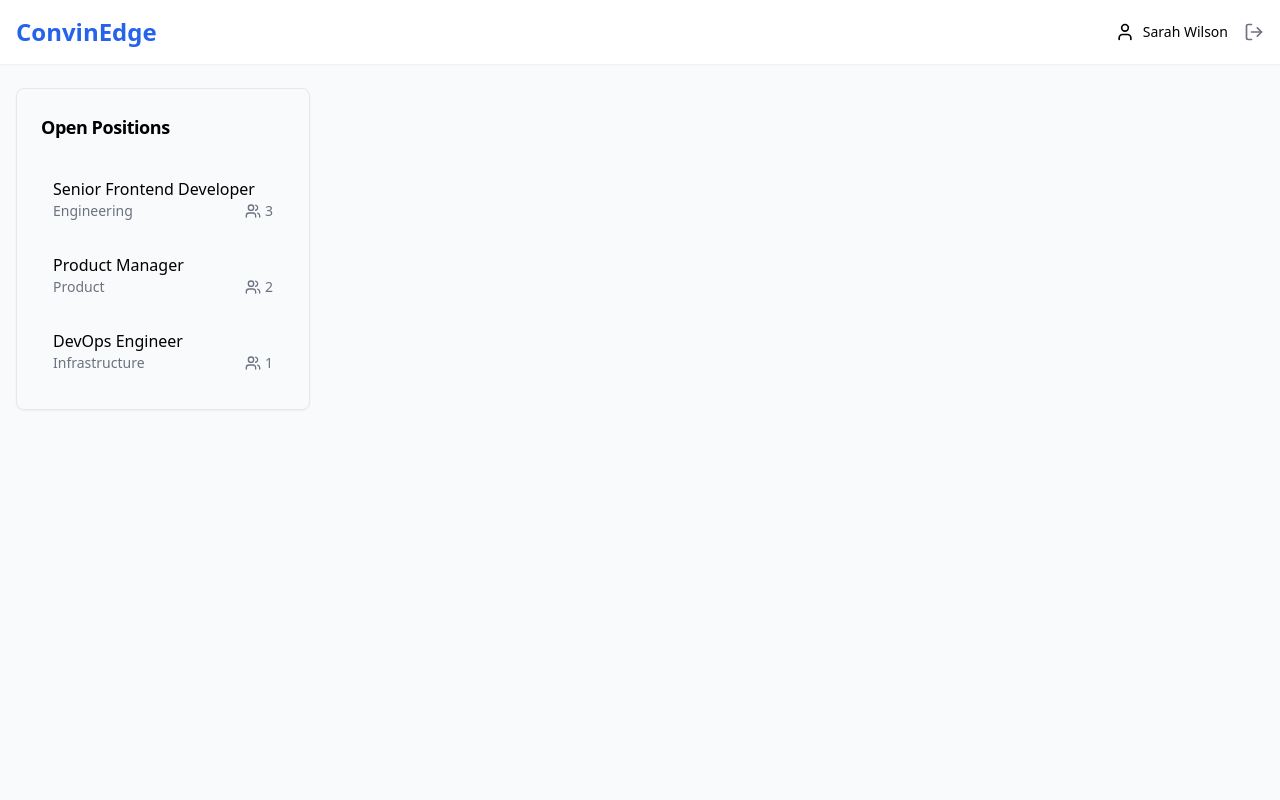
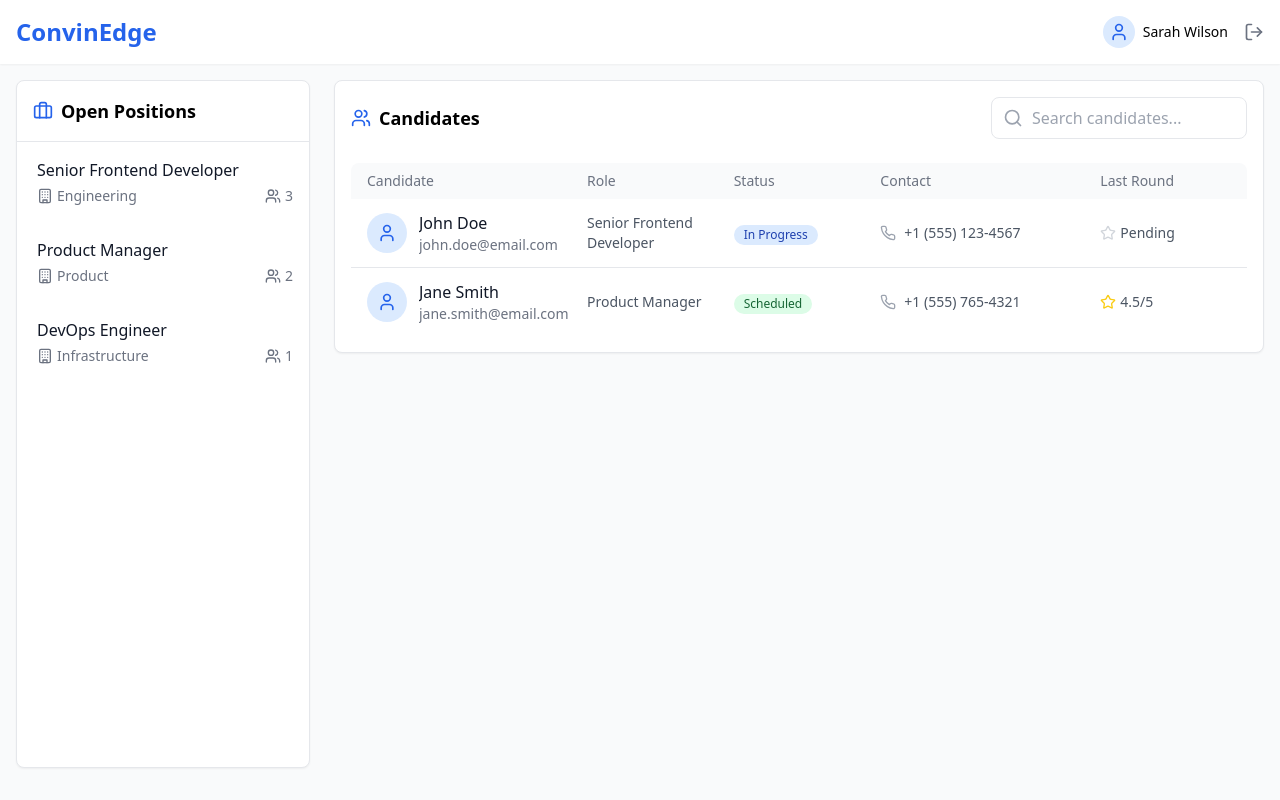
Before and after one commit to achyuthreddyi/HireSight, a React (Create React App) app: page / in a window 1280 px wide. Built offline with nearby package versions, Linux system fonts and the light colour scheme.

Commit message:
changes cards for candidates to list

```diff
--- a/src/components/Dashboard.jsx
+++ b/src/components/Dashboard.jsx
@@ -4,25 +4,15 @@ import React, { useState } from 'react';
 import {
   User,
   LogOut,
+  Users,
+  Briefcase,
+  Building,
+  Mail,
   Calendar,
-  MessageCircle,
-  Clock,
-  Users,
-  ChevronRight
+  Search,
+  Phone,
+  Star
 } from 'lucide-react';
-import {
-  Card,
-  CardContent,
-  CardHeader,
-  CardTitle,
-} from "./ui/card";
-import {
-  Select,
-  SelectContent,
-  SelectItem,
-  SelectTrigger,
-  SelectValue,
-} from "./ui/select";
 import UserDetailsModal from './UserDetailsModal';
 
 // Mock data for development
@@ -37,8 +27,11 @@ const MOCK_DATA = {
       id: 1,
       name: 'John Doe',
       email: 'john.doe@email.com',
+      phone: '+1 (555) 123-4567',
+      role: 'Senior Frontend Developer',
       jobId: 1,
       status: 'In Progress',
+      rating: 4.5,
       rounds: [
         {
           id: 1,
@@ -62,8 +55,11 @@ const MOCK_DATA = {
       id: 2,
       name: 'Jane Smith',
       email: 'jane.smith@email.com',
+      phone: '+1 (555) 765-4321',
+      role: 'Product Manager',
       jobId: 1,
       status: 'Scheduled',
+      rating: 3.8,
       rounds: [
         {
           id: 1,
@@ -91,15 +87,11 @@ const MOCK_DATA = {
 };
 
 const Dashboard = () => {
-  // State management
   const [selectedJob, setSelectedJob] = useState(null);
   const [selectedCandidate, setSelectedCandidate] = useState(null);
-  const [isInterviewActive, setIsInterviewActive] = useState(false);
-  const [selectedRoundType, setSelectedRoundType] = useState('');
-  const [selectedInterviewer, setSelectedInterviewer] = useState('');
   const [showUserModal, setShowUserModal] = useState(false);
+  const [searchTerm, setSearchTerm] = useState('');
 
-  // Handler functions
   const handleJobSelect = (job) => {
     setSelectedJob(job);
     setSelectedCandidate(null);
@@ -110,33 +102,30 @@ const Dashboard = () => {
     setShowUserModal(true);
   };
 
-  const handleStartInterview = () => {
-    setIsInterviewActive(true);
-  };
+  const filteredCandidates = MOCK_DATA.candidates
+    .filter(c => selectedJob ? c.jobId === selectedJob.id : true)
+    .filter(c =>
+      c.name.toLowerCase().includes(searchTerm.toLowerCase()) ||
+      c.email.toLowerCase().includes(searchTerm.toLowerCase())
+    );
 
-  const handleEndInterview = () => {
-    setIsInterviewActive(false);
-  };
-
-  const handleScheduleInterview = () => {
-    if (!selectedRoundType || !selectedInterviewer) {
-      alert('Please select both round type and interviewer');
-      return;
-    }
-    // Here you would typically make an API call to schedule the interview
-    alert('Interview scheduled successfully!');
+  const getRoundRating = (rounds) => {
+    const lastRound = rounds[rounds.length - 1];
+    return lastRound.status === 'Passed' ? '4.5/5' : 'Pending';
   };
 
   return (
     <div className="min-h-screen bg-gray-50">
       {/* Header */}
-      <header className="bg-white shadow-sm">
+      <header className="bg-white shadow-sm fixed w-full top-0 z-10">
         <div className="max-w-7xl mx-auto px-4 py-4 flex justify-between items-center">
           <div className="text-2xl font-bold text-blue-600">ConvinEdge</div>
           <div className="flex items-center space-x-4">
             <div className="flex items-center space-x-2">
-              <User className="w-5 h-5" />
-              <span className="text-sm">Sarah Wilson</span>
+              <div className="w-8 h-8 rounded-full bg-blue-100 flex items-center justify-center">
+                <User className="w-5 h-5 text-blue-600" />
+              </div>
+              <span className="text-sm font-medium">Sarah Wilson</span>
             </div>
             <LogOut className="w-5 h-5 cursor-pointer text-gray-500 hover:text-gray-700" />
           </div>
@@ -144,222 +133,136 @@ const Dashboard = () => {
       </header>
 
       {/* Main Content */}
-      <main className="max-w-7xl mx-auto px-4 py-6">
-        <div className="grid grid-cols-12 gap-6">
-          {/* Jobs List */}
-          <div className="col-span-3">
-            <Card>
-              <CardHeader>
-                <CardTitle className="text-lg">Open Positions</CardTitle>
-              </CardHeader>
-              <CardContent>
-                <div className="space-y-2">
-                  {MOCK_DATA.jobs.map(job => (
-                    <div
-                      key={job.id}
-                      onClick={() => handleJobSelect(job)}
-                      className={`p-3 rounded-lg cursor-pointer transition-colors ${
-                        selectedJob?.id === job.id
-                          ? 'bg-blue-50 border border-blue-200'
-                          : 'hover:bg-gray-50'
-                      }`}
-                    >
-                      <div className="font-medium">{job.title}</div>
-                      <div className="text-sm text-gray-500 flex items-center justify-between">
-                        <span>{job.department}</span>
-                        <span className="flex items-center">
-                          <Users className="w-4 h-4 mr-1" />
-                          {job.openings}
-                        </span>
+      <main className="pt-20 pb-6">
+        <div className="max-w-7xl mx-auto px-4">
+          <div className="grid grid-cols-12 gap-6">
+            {/* Jobs List */}
+            <div className="col-span-3 bg-white rounded-lg shadow-sm border h-[calc(100vh-7rem)] sticky top-20">
+              <div className="p-4 border-b">
+                <h2 className="text-lg font-semibold flex items-center">
+                  <Briefcase className="w-5 h-5 mr-2 text-blue-600" />
+                  Open Positions
+                </h2>
+              </div>
+              <div className="overflow-y-auto h-[calc(100%-4rem)]">
+                {MOCK_DATA.jobs.map(job => (
+                  <div
+                    key={job.id}
+                    onClick={() => handleJobSelect(job)}
+                    className={`p-4 cursor-pointer transition-colors border-l-4 ${
+                      selectedJob?.id === job.id
+                        ? 'bg-blue-50 border-l-blue-500'
+                        : 'border-l-transparent hover:bg-gray-50'
+                    }`}
+                  >
+                    <div className="font-medium text-gray-900">{job.title}</div>
+                    <div className="mt-1 flex items-center justify-between text-sm text-gray-500">
+                      <div className="flex items-center">
+                        <Building className="w-4 h-4 mr-1" />
+                        {job.department}
+                      </div>
+                      <div className="flex items-center">
+                        <Users className="w-4 h-4 mr-1" />
+                        {job.openings}
                       </div>
                     </div>
-                  ))}
-                </div>
-              </CardContent>
-            </Card>
-          </div>
+                  </div>
+                ))}
+              </div>
+            </div>
 
-          {/* Candidates List */}
-          <div className="col-span-4">
-            {selectedJob && (
-              <Card>
-                <CardHeader>
-                  <CardTitle className="text-lg">Candidates</CardTitle>
-                </CardHeader>
-                <CardContent>
-                  {MOCK_DATA.candidates
-                    .filter(c => c.jobId === selectedJob.id)
-                    .map(candidate => (
+            {/* Candidates List - Updated */}
+            <div className="col-span-9">
+              <div className="bg-white rounded-lg shadow-sm border">
+                <div className="p-4">
+                  <div className="flex justify-between items-center mb-6">
+                    <h2 className="text-lg font-semibold flex items-center">
+                      <Users className="w-5 h-5 mr-2 text-blue-600" />
+                      Candidates {selectedJob && `for ${selectedJob.title}`}
+                    </h2>
+                    <div className="relative">
+                      <Search className="w-5 h-5 absolute left-3 top-1/2 transform -translate-y-1/2 text-gray-400" />
+                      <input
+                        type="text"
+                        placeholder="Search candidates..."
+                        value={searchTerm}
+                        onChange={(e) => setSearchTerm(e.target.value)}
+                        className="pl-10 pr-4 py-2 border rounded-lg w-64 focus:outline-none focus:ring-2 focus:ring-blue-500"
+                      />
+                    </div>
+                  </div>
+
+                  {/* Table Header */}
+                  <div className="grid grid-cols-12 gap-4 px-4 py-2 bg-gray-50 rounded-t-lg text-sm font-medium text-gray-500">
+                    <div className="col-span-3">Candidate</div>
+                    <div className="col-span-2">Role</div>
+                    <div className="col-span-2">Status</div>
+                    <div className="col-span-3">Contact</div>
+                    <div className="col-span-2">Last Round</div>
+                  </div>
+
+                  {/* Candidates List */}
+                  <div className="divide-y">
+                    {filteredCandidates.map(candidate => (
                       <div
                         key={candidate.id}
                         onClick={() => handleCandidateSelect(candidate)}
-                        className={`p-4 border-b last:border-b-0 cursor-pointer hover:bg-gray-50`}
+                        className="grid grid-cols-12 gap-4 px-4 py-3 items-center hover:bg-gray-50 cursor-pointer transition-colors"
                       >
-                        <div className="flex justify-between items-start">
-                          <div>
-                            <div className="font-medium">{candidate.name}</div>
-                            <div className="text-sm text-gray-500">
+                        {/* Candidate Name & Image */}
+                        <div className="col-span-3 flex items-center space-x-3">
+                          <div className="w-10 h-10 rounded-full bg-blue-100 flex-shrink-0 flex items-center justify-center">
+                            <User className="w-5 h-5 text-blue-600" />
+                          </div>
+                          <div className="truncate">
+                            <div className="font-medium text-gray-900">{candidate.name}</div>
+                            <div className="text-sm text-gray-500 truncate">
                               {candidate.email}
                             </div>
-                            <div className="text-sm text-gray-500">
-                              Latest Round: {candidate.rounds[candidate.rounds.length - 1].type}
-                            </div>
                           </div>
-                          <span className={`text-sm px-2 py-1 rounded ${
+                        </div>
+
+                        {/* Role */}
+                        <div className="col-span-2 text-sm text-gray-600">
+                          {candidate.role}
+                        </div>
+
+                        {/* Status */}
+                        <div className="col-span-2">
+                          <span className={`inline-flex items-center px-2.5 py-0.5 rounded-full text-xs font-medium ${
                             candidate.status === 'In Progress'
-                              ? 'bg-blue-100 text-blue-700'
-                              : 'bg-green-100 text-green-700'
+                              ? 'bg-blue-100 text-blue-800'
+                              : 'bg-green-100 text-green-800'
                           }`}>
                             {candidate.status}
                           </span>
                         </div>
+
+                        {/* Contact Info */}
+                        <div className="col-span-3 text-sm text-gray-600">
+                          <div className="flex items-center space-x-2">
+                            <Phone className="w-4 h-4 text-gray-400" />
+                            <span>{candidate.phone}</span>
+                          </div>
+                        </div>
+
+                        {/* Rating */}
+                        <div className="col-span-2 flex items-center space-x-1">
+                          <Star className={`w-4 h-4 ${
+                            candidate.rounds[candidate.rounds.length - 1].status === 'Passed'
+                              ? 'text-yellow-400'
+                              : 'text-gray-300'
+                          }`} />
+                          <span className="text-sm text-gray-600">
+                            {getRoundRating(candidate.rounds)}
+                          </span>
+                        </div>
                       </div>
                     ))}
-                </CardContent>
-              </Card>
-            )}
-          </div>
-
-          {/* Candidate Details & Interview Interface */}
-          <div className="col-span-5">
-            {selectedCandidate && (
-              <div className="space-y-6">
-                {/* Previous Rounds */}
-                <Card>
-                  <CardHeader>
-                    <CardTitle className="text-lg">Interview History</CardTitle>
-                  </CardHeader>
-                  <CardContent>
-                    <div className="space-y-4">
-                      {selectedCandidate.rounds.map((round, index) => (
-                        <div key={round.id} className="border-l-2 border-blue-200 pl-4 pb-4">
-                          <div className="flex justify-between items-start">
-                            <div>
-                              <div className="font-medium">{round.type}</div>
-                              <div className="text-sm text-gray-500">
-                                Interviewer: {round.interviewer}
-                              </div>
-                              <div className="text-sm text-gray-500 flex items-center">
-                                <Calendar className="w-4 h-4 mr-1" />
-                                {round.date}
-                              </div>
-                            </div>
-                            <span className={`text-sm px-2 py-1 rounded ${
-                              round.status === 'Passed'
-                                ? 'bg-green-100 text-green-700'
-                                : 'bg-blue-100 text-blue-700'
-                            }`}>
-                              {round.status}
-                            </span>
-                          </div>
-                          <div className="mt-2 text-sm">
-                            <div className="font-medium">Comments:</div>
-                            <p className="text-gray-600">{round.comments}</p>
-                          </div>
-                        </div>
-                      ))}
-                    </div>
-                  </CardContent>
-                </Card>
-
-                {/* Schedule Next Round */}
-                <Card>
-                  <CardHeader>
-                    <CardTitle className="text-lg">Schedule Next Round</CardTitle>
-                  </CardHeader>
-                  <CardContent>
-                    <div className="space-y-4">
-                      <div className="grid grid-cols-2 gap-4">
-                        <div>
-                          <label className="block text-sm font-medium text-gray-700 mb-1">
-                            Round Type
-                          </label>
-                          <Select onValueChange={setSelectedRoundType}>
-                            <SelectTrigger>
-                              <SelectValue placeholder="Select round type" />
-                            </SelectTrigger>
-                            <SelectContent>
-                              {MOCK_DATA.roundTypes.map(type => (
-                                <SelectItem key={type} value={type}>
-                                  {type}
-                                </SelectItem>
-                              ))}
-                            </SelectContent>
-                          </Select>
-                        </div>
-                        <div>
-                          <label className="block text-sm font-medium text-gray-700 mb-1">
-                            Interviewer
-                          </label>
-                          <Select onValueChange={setSelectedInterviewer}>
-                            <SelectTrigger>
-                              <SelectValue placeholder="Select interviewer" />
-                            </SelectTrigger>
-                            <SelectContent>
-                              {MOCK_DATA.interviewers.map(interviewer => (
-                                <SelectItem
-                                  key={interviewer.id}
-                                  value={interviewer.id.toString()}
-                                >
-                                  {interviewer.name}
-                                </SelectItem>
-                              ))}
-                            </SelectContent>
-                          </Select>
-                        </div>
-                      </div>
-                      <button
-                        onClick={handleScheduleInterview}
-                        className="w-full bg-blue-600 text-white py-2 px-4 rounded-lg hover:bg-blue-700 transition-colors flex items-center justify-center"
-                      >
-                        <Calendar className="w-4 h-4 mr-2" />
-                        Schedule Interview
-                      </button>
-                    </div>
-                  </CardContent>
-                </Card>
-
-                {/* Interview Interface */}
-                <Card>
-                  <CardHeader>
-                    <CardTitle className="text-lg">Interview Interface</CardTitle>
-                  </CardHeader>
-                  <CardContent>
-                    <div className="space-y-4">
-                      <div className="bg-gray-50 p-4 rounded-lg h-64 overflow-y-auto">
-                        {isInterviewActive ? (
-                          <div className="text-center text-green-600">
-                            Interview in progress...
-                          </div>
-                        ) : (
-                          <div className="text-gray-400 text-center">
-                            Click "Start Interview" to begin recording and transcription
-                          </div>
-                        )}
-                      </div>
-                      <div className="flex space-x-2">
-                        <button
-                          onClick={handleStartInterview}
-                          disabled={isInterviewActive}
-                          className="flex-1 bg-blue-600 text-white py-2 px-4 rounded-lg hover:bg-blue-700 transition-colors flex items-center justify-center disabled:opacity-50 disabled:cursor-not-allowed"
-                        >
-                          <MessageCircle className="w-4 h-4 mr-2" />
-                          Start Interview
-                        </button>
-                        <button
-                          onClick={handleEndInterview}
-                          disabled={!isInterviewActive}
-                          className="flex-1 border border-blue-600 text-blue-600 py-2 px-4 rounded-lg hover:bg-blue-50 transition-colors flex items-center justify-center disabled:opacity-50 disabled:cursor-not-allowed"
-                        >
-                          <Clock className="w-4 h-4 mr-2" />
-                          End Interview
-                        </button>
-                      </div>
-                    </div>
-                  </CardContent>
-                </Card>
+                  </div>
+                </div>
               </div>
-            )}
+            </div>
           </div>
         </div>
       </main>
```
